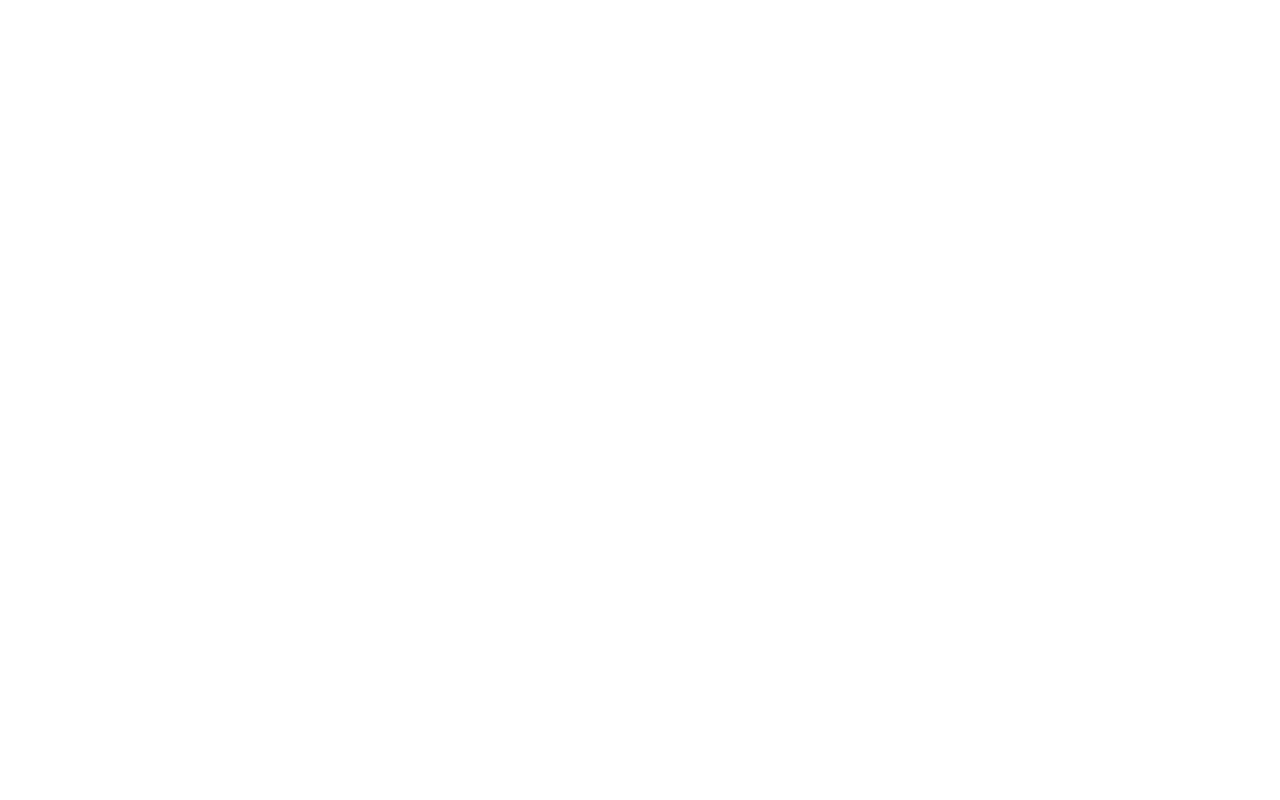
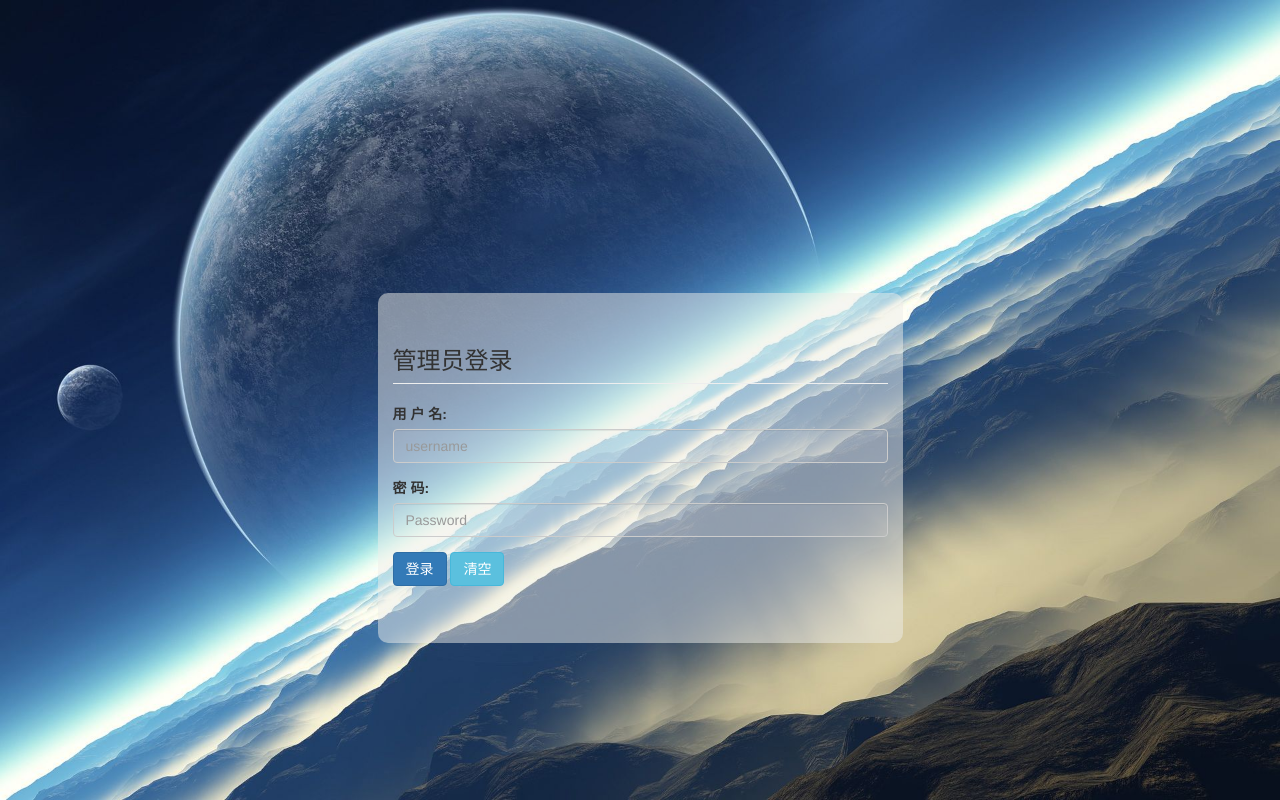
Before and after one commit to dingyifeng1997/jiuxian, a plain HTML site: page admin/login.html in a window 1280 px wide. Drawn offline with Linux system fonts and the light colour scheme.

Commit message:
2018/3/22 编辑登录界面

```diff
--- a/admin/login.html
+++ b/admin/login.html
@@ -2,9 +2,72 @@
 <html lang="en">
 <head>
     <meta charset="UTF-8">
+    <meta name="viewport" content="width=device-width, initial-scale=1, maximum-scale=1, user-scalable=no">
     <title>后台登录系统</title>
+    <link rel="stylesheet" href="../public/bs/css/bootstrap.css">
+    <script src="../public/js/jquery.min.js"></script>
+    <script src="../public/bs/js/bootstrap.min.js"></script>
+    <script src="../public/js/holder.min.js"></script>
+
+    <style>
+
+
+    body{
+        background: url("public/img/bj3.jpg") center no-repeat fixed;;
+        background-size: cover;
+    }
+    .home-wrapper{
+        width: 100%;
+        height: 380px;
+        /*background: red;*/
+        margin-top:50%;
+    }
+    .login-body{
+        width: 100%;
+        height:100%;
+        background: rgba(238, 237, 234, 0.5);
+        margin:0 auto;
+        border-radius:10px;
+    }
+    .box{
+        padding:15px;
+    }
+    .form-control{
+        background: rgba(238, 237, 234, 0.1);
+    }
+    </style>
 </head>
 <body>
+    <div class="container">
+        <div class="row">
+            <div class="col-md-3"></div>
+            <div class="col-md-6">
+                <section class="box vertical home-wrapper">
 
+                    <div class=" login-body">
+                        <div class="box">
+                            <h3 class="page-header">管理员登录</h3>
+                            <form>
+                                <div class="form-group">
+                                    <label for="exampleInputEmail1">用 户 名:</label>
+                                    <input type="text" class="form-control" id="exampleInputEmail1" placeholder="username" onKeyUp="this.value=this.value.replace(/[^\d]/g,'');" >
+                                </div>
+                                <div class="form-group">
+                                    <label for="exampleInputPassword1">密 码:</label>
+                                    <input type="password" class="form-control" id="exampleInputPassword1" placeholder="Password">
+                                </div>
+                                <button type="submit" class="btn btn-primary">登录</button>
+                                <button type="reset" class="btn btn-info">清空</button>
+                            </form>
+                        </div>
+                    </div>
+
+                </section>
+            </div>
+            <div class="col-md-3"></div>
+
+        </div>
+
+    </div>
 </body>
 </html>
```
Also changed, not shown: index.html (+1 -1 lines), admin/public/img/bj1.jpg (added), admin/public/img/bj3.jpg (added), 1 other file.
